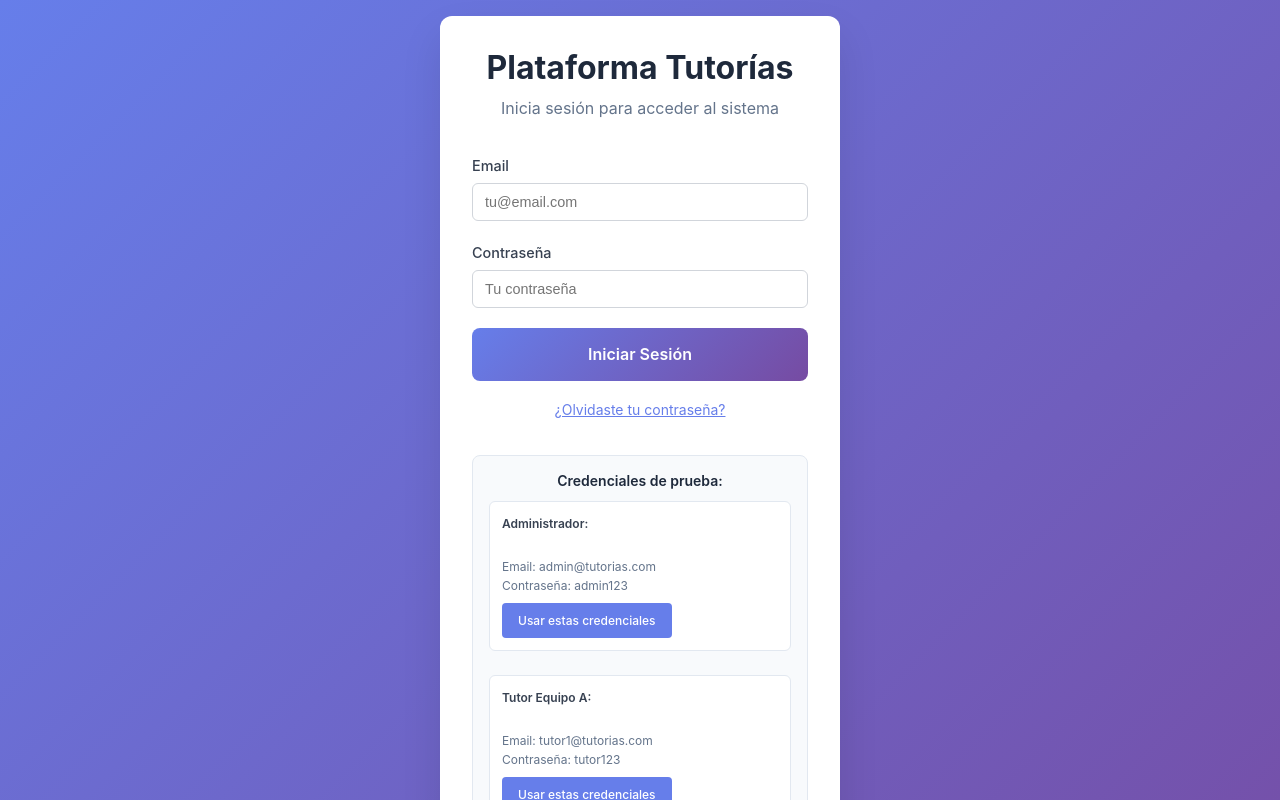
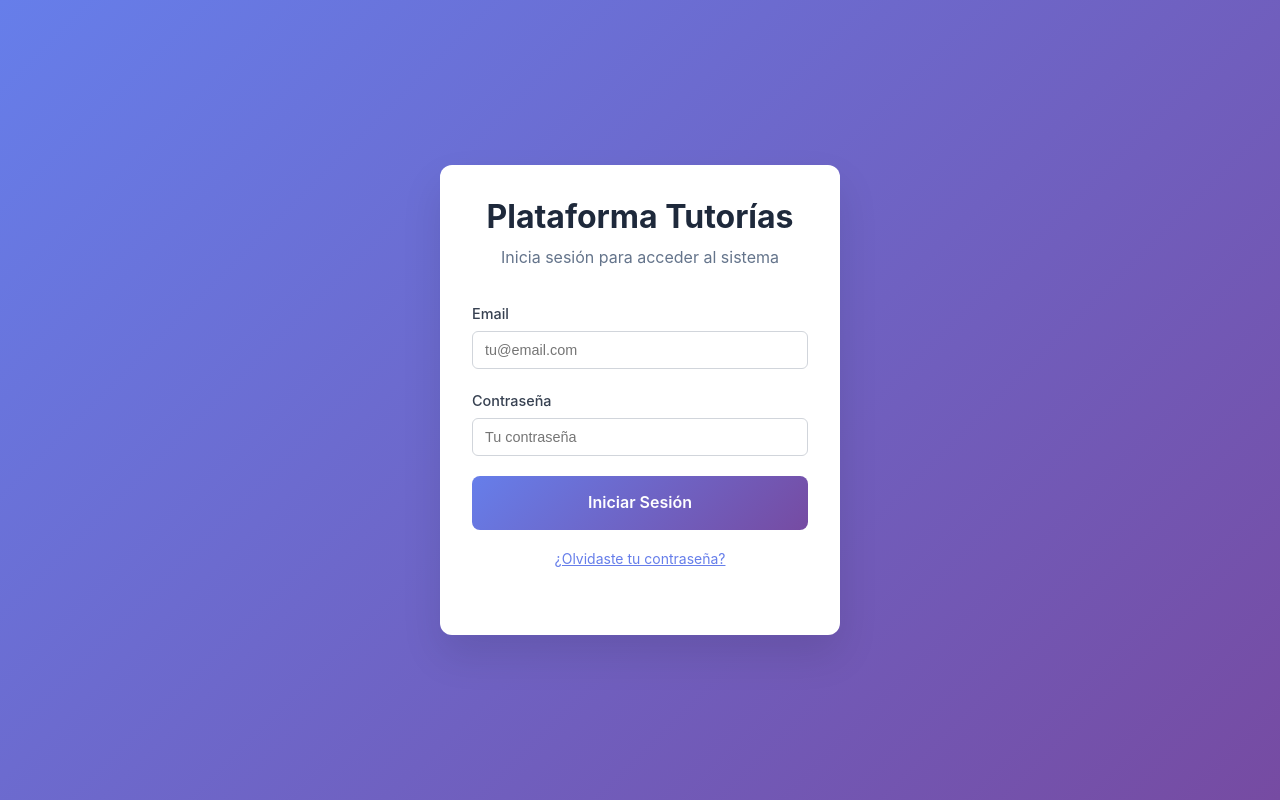
Before and after one commit to nanovolvek/app-tutorias, a React (Vite) app: page / in a window 1280 px wide. Built offline with nearby package versions, Linux system fonts and the light colour scheme.

Commit message:
refactor: Eliminar credenciales de prueba del login

```diff
--- a/src/pages/Login.tsx
+++ b/src/pages/Login.tsx
@@ -90,11 +90,6 @@ const Login: React.FC = () => {
     window.location.reload();
   };
 
-  const handleDemoLogin = (demoEmail: string, demoPassword: string) => {
-    setEmail(demoEmail);
-    setPassword(demoPassword);
-  };
-
   return (
     <div className="login-container">
       <div className="login-card">
@@ -151,45 +146,6 @@ const Login: React.FC = () => {
             </button>
           </div>
         </form>
-
-        <div className="login-demo">
-          <h3>Credenciales de prueba:</h3>
-          <div className="demo-credentials">
-            <div className="demo-user">
-              <strong>Administrador:</strong><br />
-              Email: admin@tutorias.com<br />
-              Contraseña: admin123
-              <button
-                className="demo-button"
-                onClick={() => handleDemoLogin('admin@tutorias.com', 'admin123')}
-              >
-                Usar estas credenciales
-              </button>
-            </div>
-            <div className="demo-user">
-              <strong>Tutor Equipo A:</strong><br />
-              Email: tutor1@tutorias.com<br />
-              Contraseña: tutor123
-              <button
-                className="demo-button"
-                onClick={() => handleDemoLogin('tutor1@tutorias.com', 'tutor123')}
-              >
-                Usar estas credenciales
-              </button>
-            </div>
-            <div className="demo-user">
-              <strong>Tutor Equipo B:</strong><br />
-              Email: tutor2@tutorias.com<br />
-              Contraseña: tutor123
-              <button
-                className="demo-button"
-                onClick={() => handleDemoLogin('tutor2@tutorias.com', 'tutor123')}
-              >
-                Usar estas credenciales
-              </button>
-            </div>
-          </div>
-        </div>
       </div>
 
       {showChangePassword && (
```
